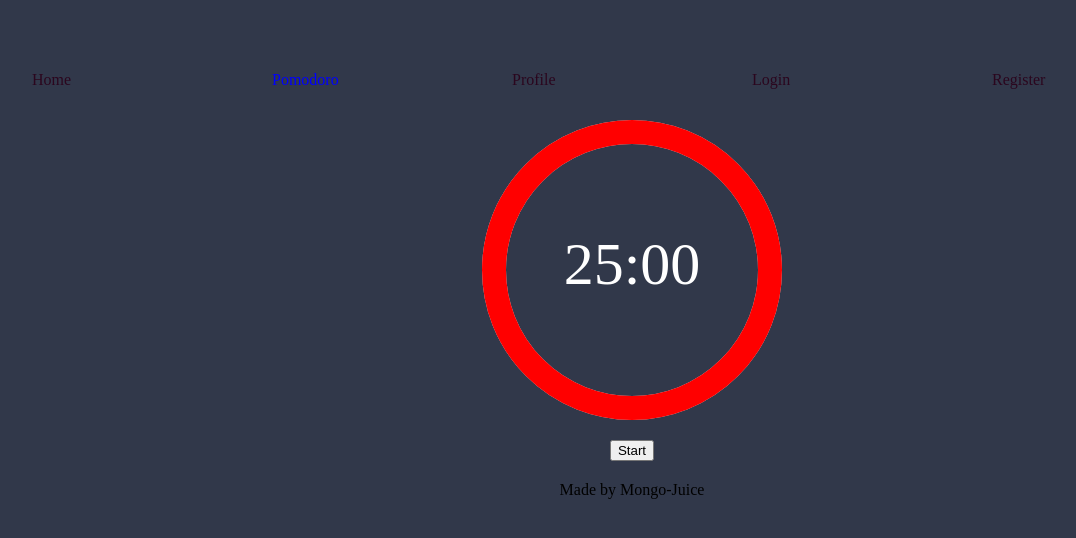
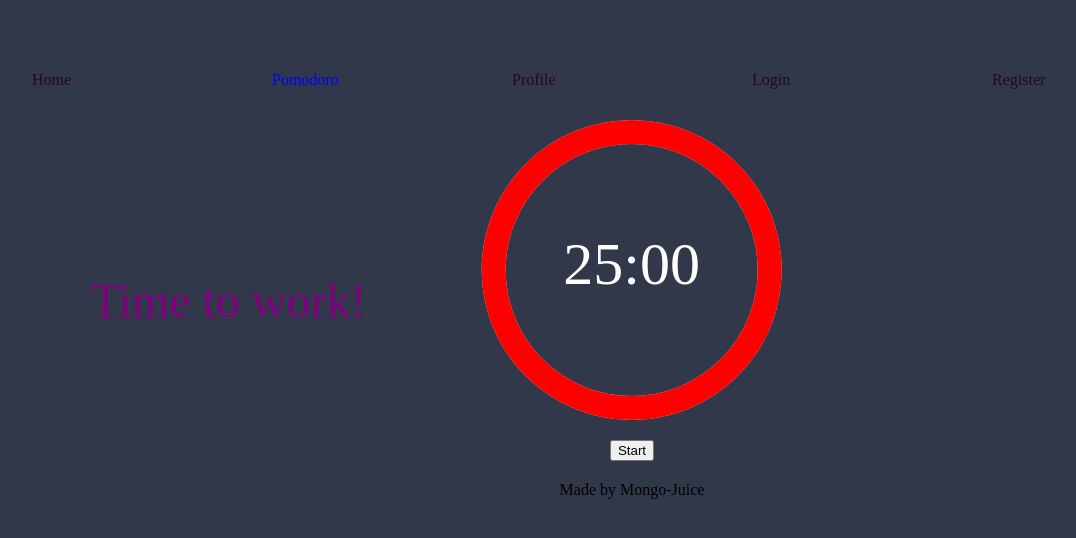
Before and after one commit to SamM71/lap3-project-frontend, a React (Vite) app: page /pomodoro in a window 1280 px wide. Shown: the top 538 px of the page, without its empty margins (8-1084 px from the left). Built offline with nearby package versions, Linux system fonts and the light colour scheme.

Commit message:
display animation next to timer

```diff
--- a/src/App.css
+++ b/src/App.css
@@ -116,6 +116,24 @@ nav {
   list-style: none;
 }
 
+.timer-container {
+  display: grid;
+  grid-template-columns: 1fr 1fr 1fr;
+  grid-gap: 10px;
+}
+
+.message {
+  display: flex;
+  justify-content: center;
+  align-items: center;
+  font-size: 48px;
+  color: purple;
+}
+
+.animation {
+
+}
+
 .timer-btns {
   margin: 20px;
   cursor: pointer;
--- a/src/components/Timer/index.jsx
+++ b/src/components/Timer/index.jsx
@@ -64,7 +64,16 @@ const Timer = () => {
   if (minutes < 10) minutes = '0' + minutes
 
   return (
-    <>
+    <div className='timer-container'>
+      <div className='message'>
+        <header>
+          Time to {
+            mode === 'work' ? 'work!' : 'relax!'
+          }
+        </header>
+      </div>
+      <div className='timer'>
+
         <CircularProgressbar
           className='cprogress-bar'
           value={percentage}
@@ -86,12 +95,15 @@ const Timer = () => {
                 isPausedRef.current = true}}/>
               }
         </div>
+      </div>
+      <div className='animation'>
         <div>
           {
             mode === 'work' ? <WalkingAnimation /> : <SleepingAnimation />
           }
         </div>
-    </>
+      </div>
+    </div>
   )
 }
 
```
Lines whose indentation alone changed are shown as unchanged.
